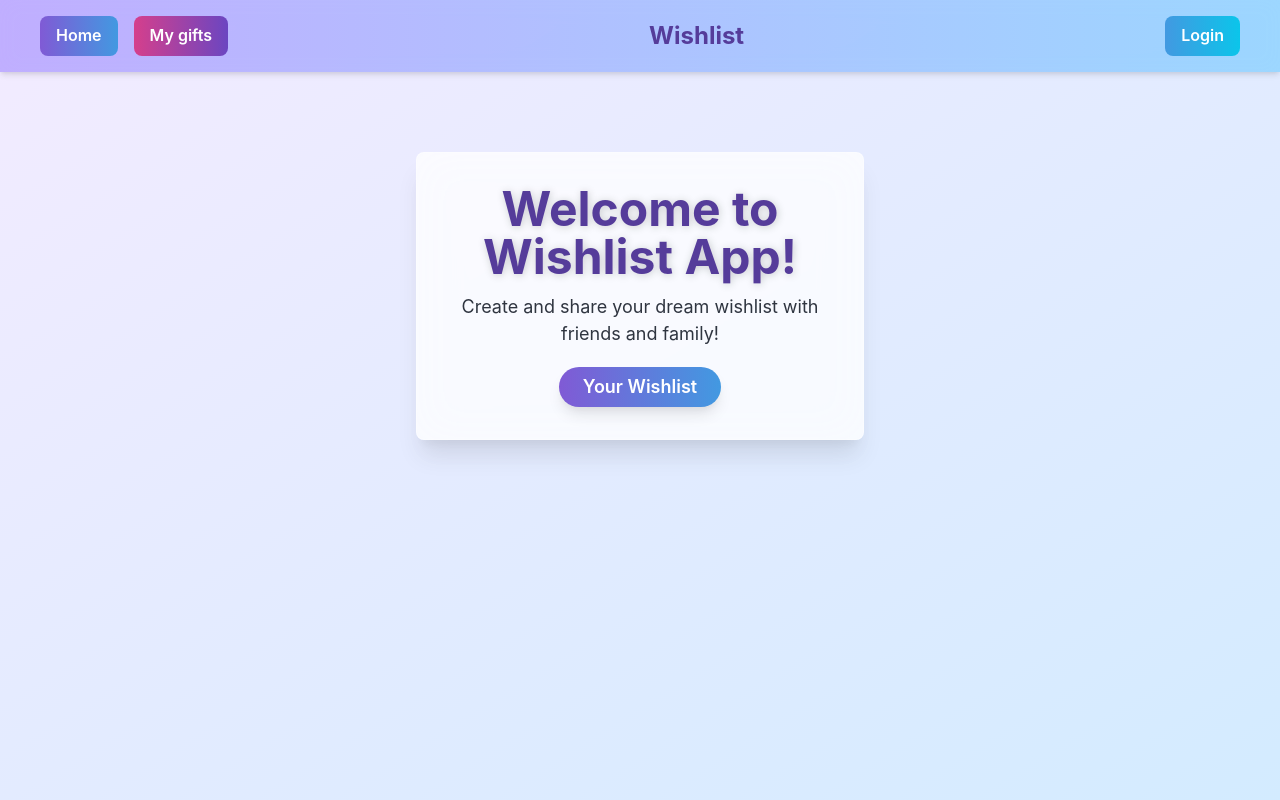
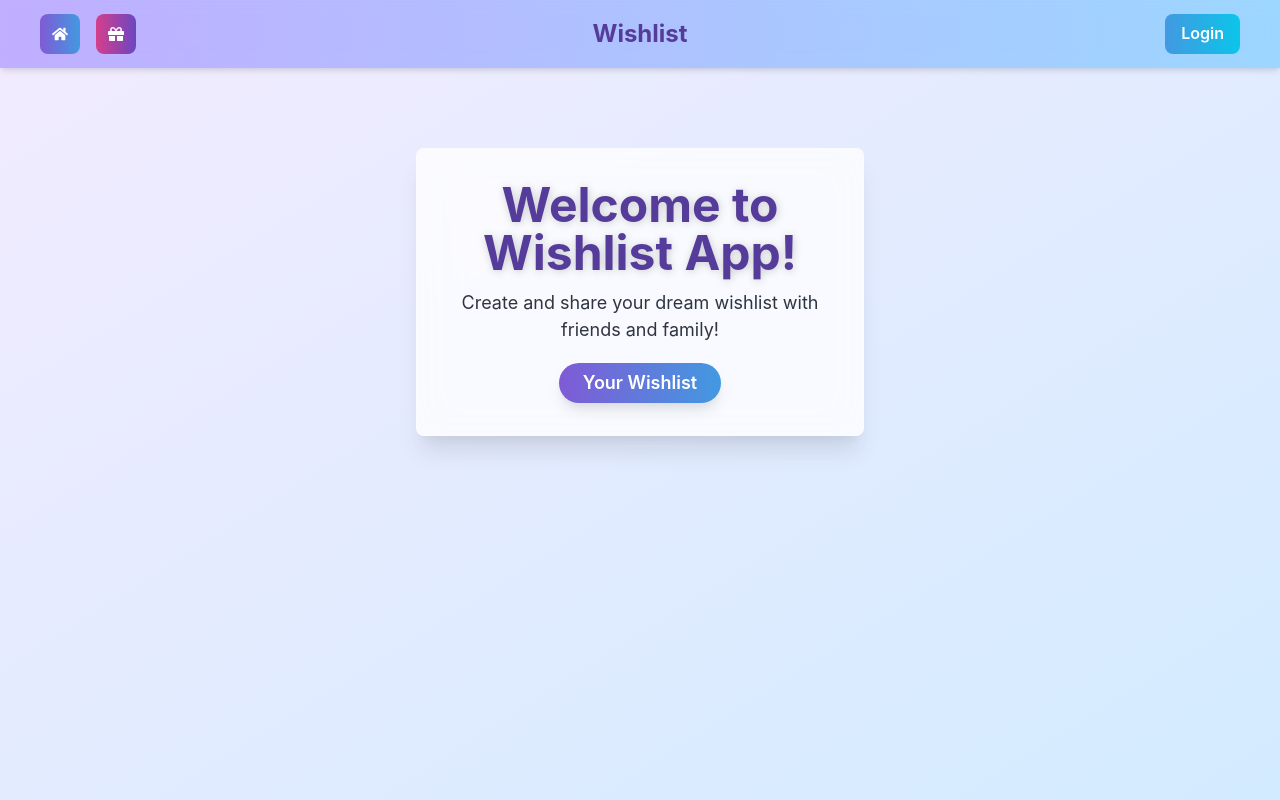
Before and after one commit to yusufovamina/wishlist-frontend, a React (Create React App) app: page / in a window 1280 px wide. Built offline with nearby package versions, Linux system fonts and the light colour scheme.

Commit message:
upd ui/ux

```diff
--- a/src/components/Navbar.jsx
+++ b/src/components/Navbar.jsx
@@ -1,10 +1,12 @@
 import React, { useEffect, useState } from "react";
-import { Box, Button, Flex, Text, Spacer, HStack } from "@chakra-ui/react";
+import { Box, Button, Flex, Text, HStack, IconButton, useMediaQuery } from "@chakra-ui/react";
 import { Link, useNavigate } from "react-router-dom";
+import { FaHome, FaGift } from "react-icons/fa"; // Иконки дома и подарка
 
 const Navbar = () => {
   const [isLoggedIn, setIsLoggedIn] = useState(false);
   const navigate = useNavigate();
+  const [isMobile] = useMediaQuery("(max-width: 768px)"); // Проверяем, мобильное ли устройство
 
   useEffect(() => {
     const token = localStorage.getItem("token");
@@ -25,42 +27,43 @@ const Navbar = () => {
       p={4}
       boxShadow="md"
     >
-      <Flex maxW="1200px" mx="auto" align="center">
-        {/* Home Button */}
-        <HStack spacing={4}> {/* ✅ Добавлен горизонтальный стек с отступом */}
-  <Button
+      <Flex maxW="1200px" mx="auto" align="center" position="relative">
+        {/* Левая часть - Home и My Gifts */}
+        <HStack spacing={4} position="absolute" left="0">
+          {/* Home Button (текст или иконка) */}
+          <IconButton
             as={Link}
             to="/"
-    variant="solid"
+            icon={<FaHome />} // 🏠 Иконка дома
+            aria-label="Home"
             bgGradient="linear(to-r, purple.500, blue.400)"
             color="white"
             _hover={{ bgGradient: "linear(to-r, purple.600, blue.500)" }}
             borderRadius="lg"
-  >
-    Home
-  </Button>
+          />
 
-  <Button
+          {/* My Gifts Button (иконка подарка 🎁) */}
+          <IconButton
             as={Link}
             to="/reserved-gifts"
+            icon={<FaGift />} // 🎁 Иконка подарка
+            aria-label="My Gifts"
             bgGradient="linear(to-r, pink.500, purple.600)"
             color="white"
             _hover={{ bgGradient: "linear(to-r, pink.600, purple.700)", transform: "scale(1.05)" }}
             borderRadius="lg"
-  >
-    My gifts
-  </Button>
+          />
         </HStack>
 
-        <Spacer />
-
-{/* Centered Wishlist Title */}
-<Text fontSize="2xl" fontWeight="bold" color="purple.700" textAlign="center">
+        {/* Центр - Заголовок */}
+        <Box flex="1" textAlign="center">
+          <Text fontSize="2xl" fontWeight="bold" color="purple.700">
             Wishlist
           </Text>
+        </Box>
 
-        <Spacer />
-
+        {/* Правая часть - Login / Logout */}
+        <HStack position="absolute" right="0">
           {isLoggedIn ? (
             <Button
               onClick={handleLogout}
@@ -83,6 +86,7 @@ const Navbar = () => {
               Login
             </Button>
           )}
+        </HStack>
       </Flex>
     </Box>
   );
```
Lines whose indentation alone changed are shown as unchanged.
